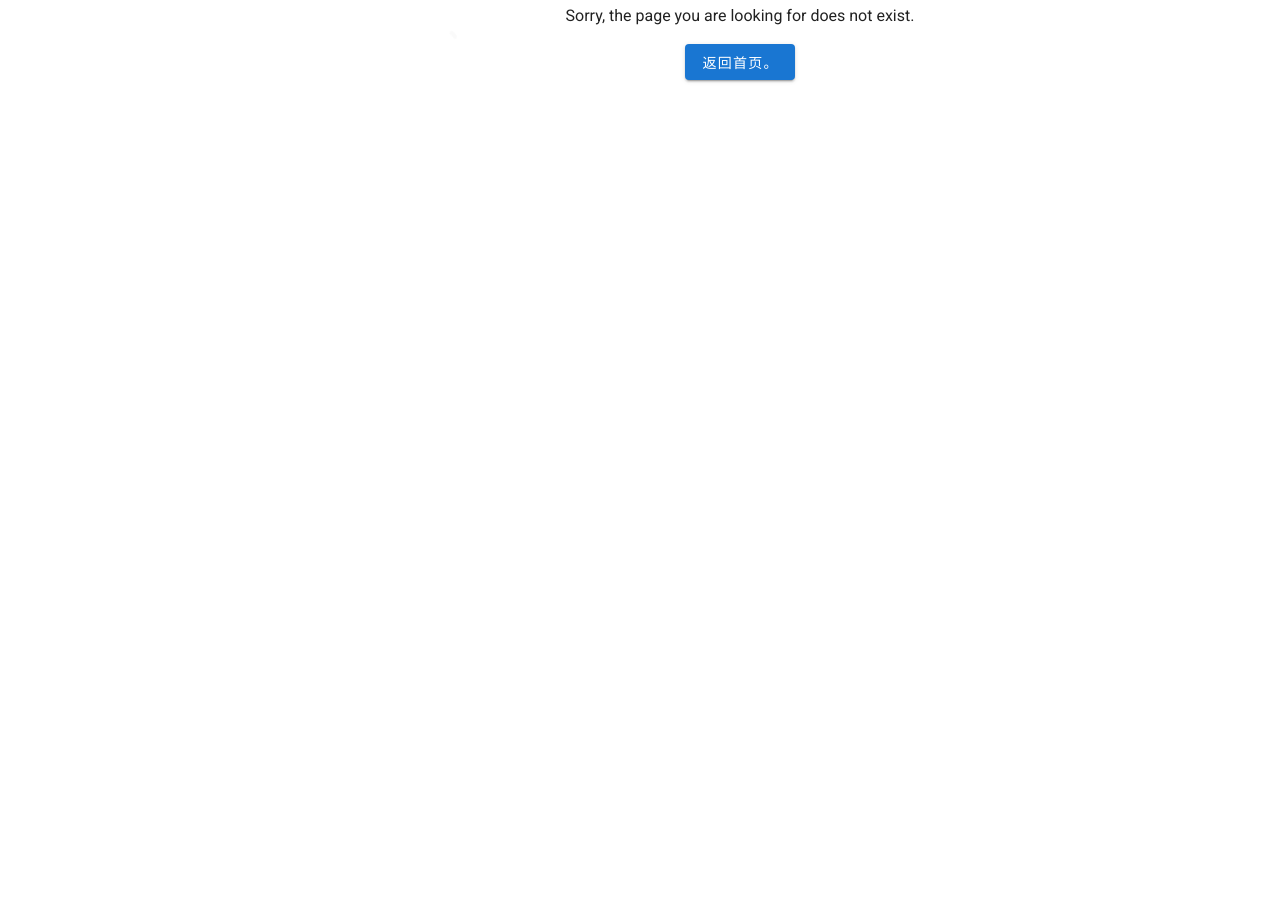
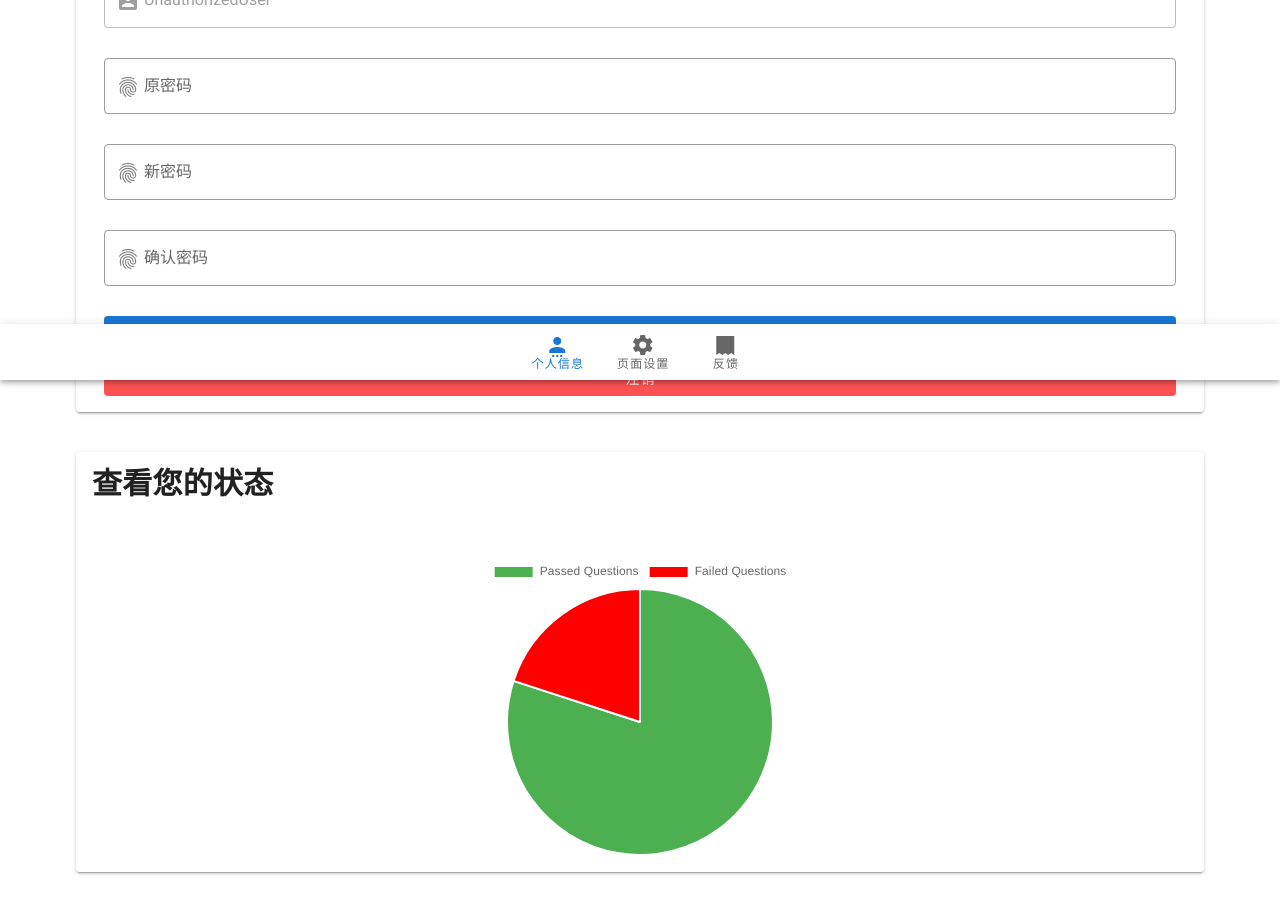
Before and after one commit to zhangyitonggg/ASEPT, a Vue app in the folder frontend_by_aostl/: page /me in a window 1280 px wide. Before the commit this address had no page. Shown: the part 420-1334 px from the top of the page. Before the commit the page ends 864 px from the top, so only its background shows below. Built offline with nearby package versions, Linux system fonts and the light colour scheme.

Commit message:
实现个人中心

```diff
--- a/frontend_by_aostl/package.json
+++ b/frontend_by_aostl/package.json
@@ -9,10 +9,12 @@
   },
   "dependencies": {
     "@mdi/font": "^7.4.47",
+    "chart.js": "^4.4.3",
     "date-fns": "^3.6.0",
     "qs": "^6.12.3",
     "querystring": "^0.2.1",
     "vue": "^2.6.14",
+    "vue-chartjs": "^5.3.1",
     "vue-router": "^3.5.1",
     "vuetify": "^2.7.2",
     "vuetify-dialog": "^2.0.17",
--- /dev/null
+++ b/frontend_by_aostl/src/components/MyInfo.vue
@@ -0,0 +1,136 @@
+<template>
+  <v-container>
+    <v-card class="mb-10">
+      <v-card-title>
+        <h2 class="mb-10">
+          管理您的账号
+        </h2>
+      </v-card-title>
+      <v-card-text>
+        <v-row class="mb-5 pl-7">
+          <v-avatar
+            color="primary"
+            size="128"
+          ><img src="https://cravatar.cn/avatar/5ed20f2960c5e87468dee55bfd3ec4ab?d=mp">
+          </v-avatar>
+        </v-row>
+        <v-row class="pl-3 pr-3">
+          <v-col>
+            <v-form @submit.prevent="handleUserModify">
+              <v-text-field
+                class="dense"
+                outlined
+                label="用户名"
+                autofocus
+                prepend-inner-icon="mdi-account-box"
+                v-model="$store.getters.username"
+                disabled
+              />
+              <v-text-field
+                class="dense"
+                outlined
+                label="原密码"
+                type="password"
+                prepend-inner-icon="mdi-fingerprint"
+                required
+                v-model="original_password"
+                :disabled="loading"
+              />
+              <v-text-field
+                class="dense"
+                outlined
+                label="新密码"
+                :rules="[
+                  v => !v || v.length > 8 || '至少9字符',
+                  v => !v || v.length < 21 || '至多20字符',
+                  v => {
+                      if (!v) return true;
+                      const pattern = /^.*[0-9].*$/;
+                      const pattern_w = /^.*[a-zA-Z].*$/;
+                      return (pattern.test(v) && pattern_w.test(v)) || '必须包含数字和字母';
+                    }
+                ]"
+                type="password"
+                prepend-inner-icon="mdi-fingerprint"
+                v-model="password"
+                :disabled="loading"
+              />
+              <v-text-field
+                class="dense"
+                outlined
+                label="确认密码"
+                :rules="[v => v == password || '两次密码不一致']"
+                type="password"
+                prepend-inner-icon="mdi-fingerprint"
+                required
+                v-model="confirm_password"
+                :disabled="loading"
+              />
+              <v-btn
+                block
+                depressed
+                color="primary"
+                type="submit"
+                :disabled="loading"
+              > 修改 </v-btn>
+            </v-form>
+            <v-btn
+              block
+              depressed
+              @click.stop="switchRegisterPage"
+              :disabled="loading"
+              class="mt-2"
+              color="error"
+            > 注销 </v-btn>
+          </v-col>
+        </v-row>
+      </v-card-text>
+    </v-card>
+    <v-card>
+      <v-card-title>
+        <h2 class="mb-10">
+          查看您的状态
+        </h2>
+      </v-card-title>
+      <v-card-text>
+        <v-row class="pl-3 pr-3">
+          <v-col>
+            <user_status :passedQuestions="passedQuestions" :failedQuestions="failedQuestions"></user_status>
+          </v-col>
+        </v-row>
+      </v-card-text>
+    </v-card>
+  </v-container>
+</template>
+
+<script>
+import user_status from '@/components/UserStatusChart.vue';
+
+export default {
+  name: 'MyInfo',
+  data() {
+    return {
+      loading: false,
+      original_password: null,
+      password: null,
+      confirm_password: null,
+      passedQuestions: 20,
+      failedQuestions: 5
+    }
+  },
+  mounted() {
+    this.$store.commit('setAppTitle', "个人信息");
+  },
+  methods: {
+    handleUserModify() {
+      this.loading = true;
+      this.$store.dispatch('userModify', this.user).then(() => {
+        this.loading = false;
+      });
+    }
+  },
+  components: {
+    user_status
+  }
+}
+</script>
--- /dev/null
+++ b/frontend_by_aostl/src/components/UserStatusChart.vue
@@ -0,0 +1,74 @@
+<template>
+  <div>
+    <Pie :data="datacollection" :options="options"></Pie>
+  </div>
+</template>
+
+<script>
+import { Pie } from 'vue-chartjs'
+import { Chart as ChartJS, Title, Tooltip, Legend, ArcElement } from 'chart.js'
+
+ChartJS.register(Title, Tooltip, Legend, ArcElement)
+
+export default {
+  components: {
+    Pie
+  },
+  props: {
+    passedQuestions: {
+      type: Number,
+      required: true
+    },
+    failedQuestions: {
+      type: Number,
+      required: true
+    }
+  },
+  data() {
+    return {
+      datacollection: {
+        labels: ['Passed Questions', 'Failed Questions'],
+        datasets: [
+          {
+            backgroundColor: [
+              '#4CAF50',
+              '#FF0000'
+            ],
+            data: [
+              this.passedQuestions,
+              this.failedQuestions
+            ]
+          }
+        ]
+      },
+      options: {
+        responsive: true,
+        maintainAspectRatio: false
+      }
+    }
+  },
+  watch: {
+    passedQuestions() {
+      this.updateChart()
+    },
+    failedQuestions() {
+      this.updateChart()
+    }
+  },
+  methods: {
+    updateChart() {
+      this.datacollection.datasets[0].data = [this.passedQuestions, this.failedQuestions]
+    }
+  },
+  mounted() {
+    this.updateChart()
+  }
+}
+</script>
+
+<style scoped>
+div {
+  max-width: 500px;
+  margin: 0 auto;
+}
+</style>
--- a/frontend_by_aostl/src/router/index.ts
+++ b/frontend_by_aostl/src/router/index.ts
@@ -3,6 +3,7 @@ import VueRouter, { RouteConfig } from 'vue-router'
 import HomeView from '../views/HomeView.vue'
 import store from '../store'
 import NotFound from '../views/NotFound.vue'
+import PersonalCenter from '../views/PersonalCenter.vue'
 
 Vue.use(VueRouter)
 
@@ -48,9 +49,9 @@ const routes: Array<RouteConfig> = [
     component: HomeView // todo
   },
   {
-    path: '/mine',
-    name: 'mine',
-    component: HomeView // todo
+    path: '/me',
+    name: 'me',
+    component: PersonalCenter // todo
   },
   {
     path: '*',
--- /dev/null
+++ b/frontend_by_aostl/src/views/PersonalCenter.vue
@@ -0,0 +1,68 @@
+<template>
+  <v-container
+    class="spacing-playground pa-16"
+    fluid
+  > <component :is="this.activeBtn" />
+    <v-bottom-navigation
+      app
+      fixed
+      color="primary"
+      v-model="activeBtn"
+      @change="handleNavigateClick"
+    >
+      <v-btn value="myinfo">
+        <span>个人信息</span>
+        <v-icon>mdi-account-settings</v-icon>
+      </v-btn>
+      <v-btn value="fontSetting">
+        <span>页面设置</span>
+        <v-icon>mdi-cog</v-icon>
+      </v-btn>
+      <v-btn value="feedback">
+        <span>反馈</span>
+        <v-icon>mdi-invoice</v-icon>
+      </v-btn>
+    </v-bottom-navigation>
+  </v-container>
+</template>
+
+<script>
+import myinfo from '../components/MyInfo.vue'
+
+export default {
+  name: 'HomeView',
+  components: {
+    myinfo
+  },
+  data() {
+    return {
+      activeBtn: 'myinfo',
+      loading: true,
+    }
+  },
+  computed: {
+  },
+  methods: {
+    handleNavigateClick(newValue) {
+      this.$store.commit('setAppTitle', (() => {
+        switch (newValue) {
+          case 'fontSetting':
+            return '页面设置';
+          case 'feedback':
+            return '反馈';
+          default:
+            return '个人信息';
+        }
+      })());
+    },
+  },
+  watch: {
+  }
+}
+</script>
+
+<style>
+.v-bottom-navigation {
+  bottom: 0;
+}
+</style>
```
Also changed, not shown: 1 other file (tests, documents, lock files or other folders).
